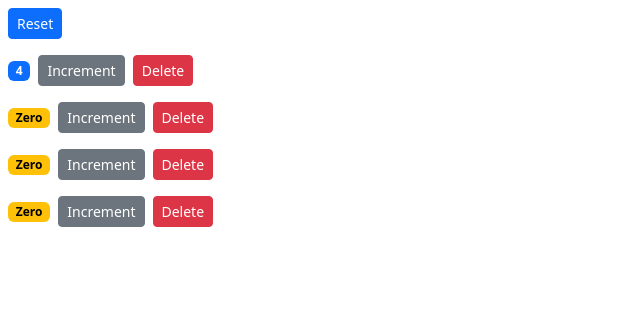
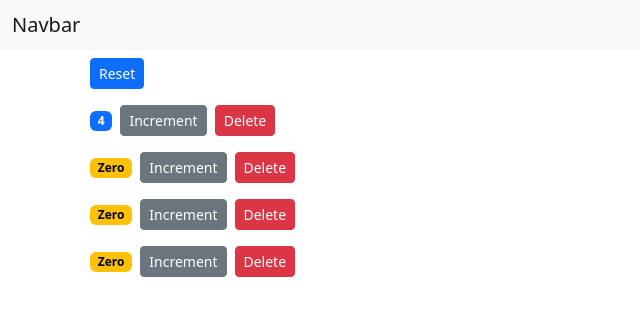
Before and after one commit to mightyhyuk/counter, a React (Create React App) app: page / in a window 1280 px wide. Shown: the top 316 px of the page, without its empty margins (0-640 px from the left). Built offline with nearby package versions, Linux system fonts and the light colour scheme.

Commit message:
Create Navbar

```diff
--- a/src/App.js
+++ b/src/App.js
@@ -1,24 +1,17 @@
-import logo from './logo.svg';
-import './App.css';
+import "./App.css";
+
+import Navbar from "./components/navbar";
+import Counters from "./components/counters";
 
 function App() {
   return (
-    <div className="App">
-      <header className="App-header">
-        <img src={logo} className="App-logo" alt="logo" />
-        <p>
-          Edit <code>src/App.js</code> and save to reload.
-        </p>
-        <a
-          className="App-link"
-          href="https://reactjs.org"
-          target="_blank"
-          rel="noopener noreferrer"
-        >
-          Learn React
-        </a>
-      </header>
-    </div>
+    <>
+      <Navbar />
+      {/* <header className="App-header"></header> */}
+      <main className="container">
+        <Counters />
+      </main>
+    </>
   );
 }
 
--- /dev/null
+++ b/src/components/navbar.jsx
@@ -0,0 +1,15 @@
+import React, { Component } from "react";
+
+class Navbar extends Component {
+  render() {
+    return (
+      <nav className="navbar bg-light">
+        <div className="container-fluid">
+          <span className="navbar-brand mb-0 h1">Navbar</span>
+        </div>
+      </nav>
+    );
+  }
+}
+
+export default Navbar;
--- a/src/index.js
+++ b/src/index.js
@@ -1,16 +1,14 @@
 import React from "react";
 import ReactDOM from "react-dom/client";
 import "./index.css";
-// import App from "./App";
+import App from "./App";
 import reportWebVitals from "./reportWebVitals";
 import "bootstrap/dist/css/bootstrap.css";
-
-import Counters from "./components/counters";
 
 const root = ReactDOM.createRoot(document.getElementById("root"));
 root.render(
   <React.StrictMode>
-    <Counters />
+    <App />
   </React.StrictMode>
 );
 
```
